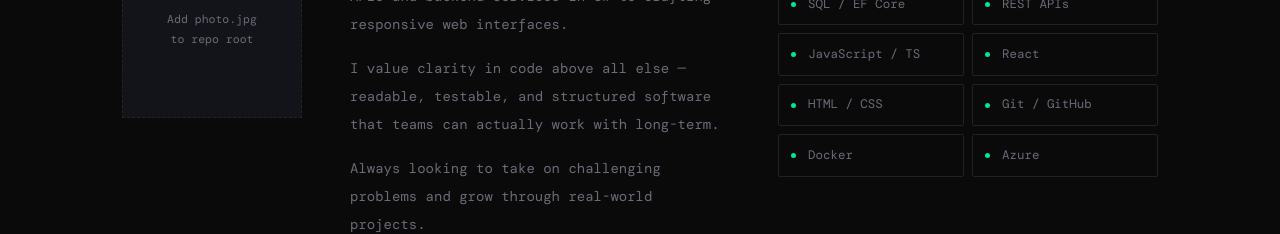
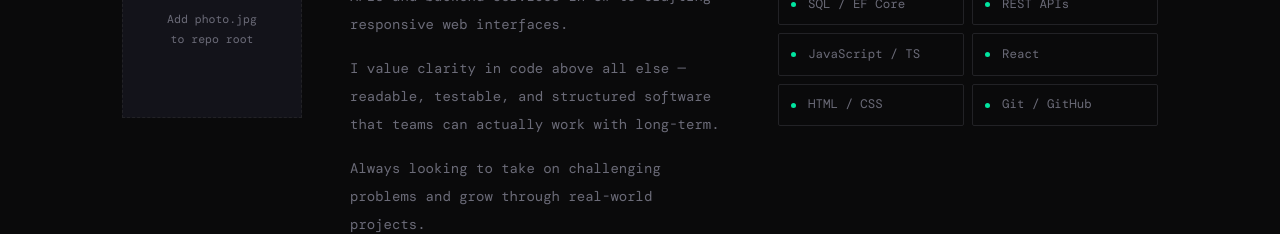
Before and after one commit to Duartelisilva/Duartelisilva.github.io, a plain HTML site: page index.html in a window 1280 px wide. Shown: the part 1160-1394 px from the top of the page. Drawn offline with nearby package versions, Linux system fonts and the light colour scheme; no server answers; a web font is replaced by a local one.

Commit message:
Remove Docker and Azure from skills section
Removed Docker and Azure skill items from the list.

```diff
--- a/index.html
+++ b/index.html
@@ -451,8 +451,6 @@
           <div class="skill-item"><span class="skill-dot"></span> React</div>
           <div class="skill-item"><span class="skill-dot"></span> HTML / CSS</div>
           <div class="skill-item"><span class="skill-dot"></span> Git / GitHub</div>
-          <div class="skill-item"><span class="skill-dot"></span> Docker</div>
-          <div class="skill-item"><span class="skill-dot"></span> Azure</div>
         </div>
       </div>
     </div>
```
